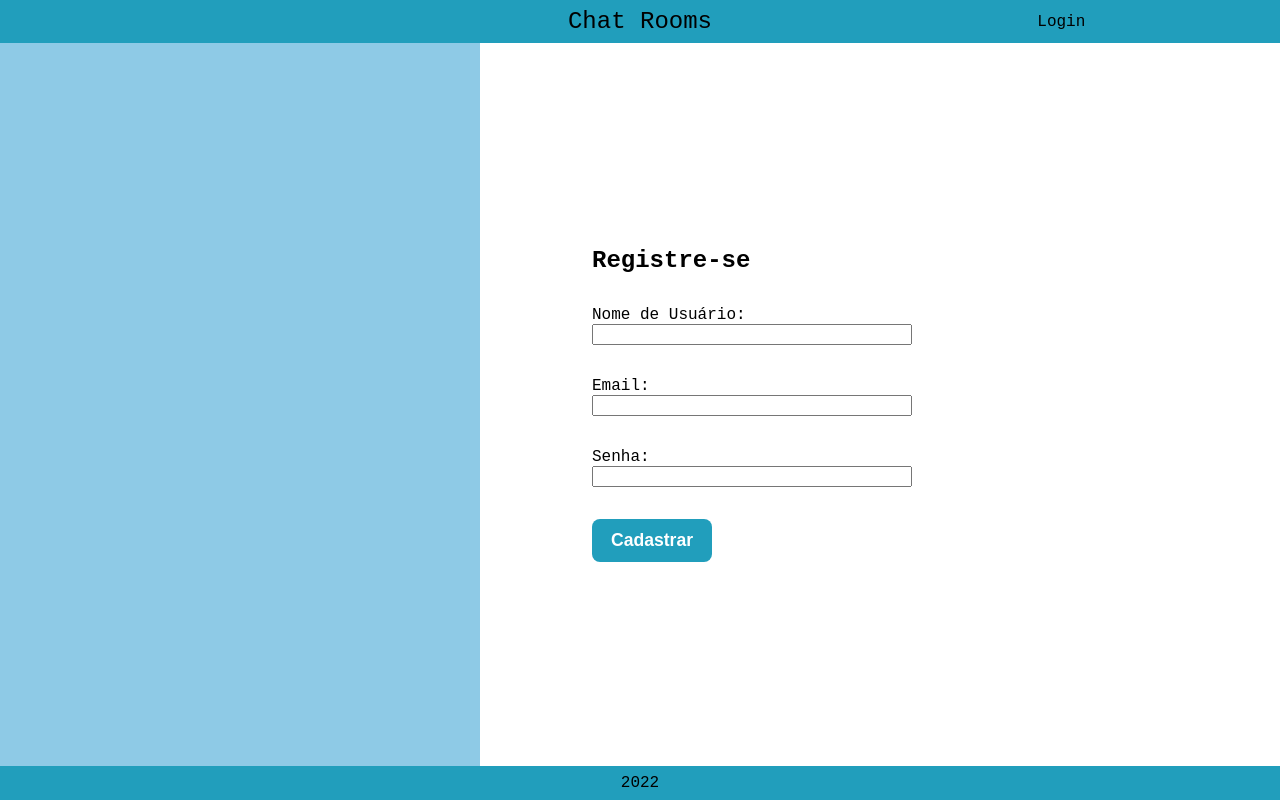
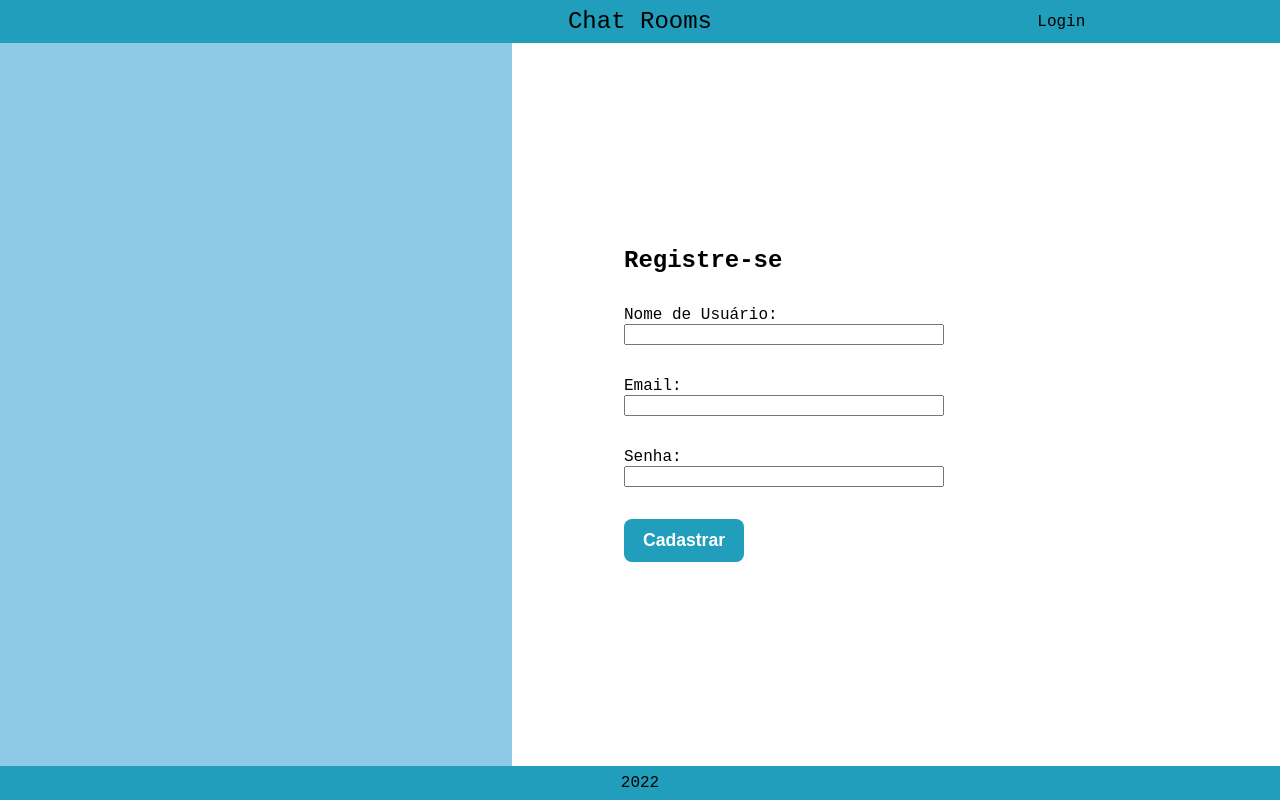
Before and after one commit to 25edson25/Chat-Rooms-Frontend, a React (Create React App) app: page / in a window 1280 px wide. Built offline with nearby package versions, Linux system fonts and the light colour scheme.

Commit message:
Refactor: Muda pagina de Cadastro de flex para grid

```diff
--- a/src/pages/register/index.js
+++ b/src/pages/register/index.js
@@ -7,10 +7,8 @@ function Register () {
     return (
         <div className={s['container']}>
             <nav><NavBar page="register"/></nav>
+            <div className={s['banner']}></div>
             <main>
-                <div className={s['banner']}>
-
-                </div>
                 <div className={s['register']}>
                     <span className={[s['label'], s['text']].join(' ')}>
                         Registre-se
--- a/src/pages/register/style.module.scss
+++ b/src/pages/register/style.module.scss
@@ -4,7 +4,17 @@
     height: 100vh;
     display: grid;
     grid-template-rows: min-content 1fr min-content;
+    grid-template-columns: 2fr 3fr;
     font-family: 'Courier New', Courier, monospace;
+}
+
+nav {
+    grid-area: 1 / 1 / 2 / 3;
+}
+
+.banner {
+    background-color: variables.$light-blue;
+    grid-area: 2 / 1 / 3 / 2;
 }
 
 main {
@@ -13,13 +23,11 @@ main {
     display: flex;
     align-items: center;
     justify-content: center;
+    grid-area: 2 / 2 / 3 / 3;
 }
 
-.banner {
-    background-color: variables.$light-blue;
-    width: 100%;
-    height: 100%;
-    flex: 2;
+footer {
+    grid-area: 3 / 1 / 4 / 3;
 }
 
 .register {
```
